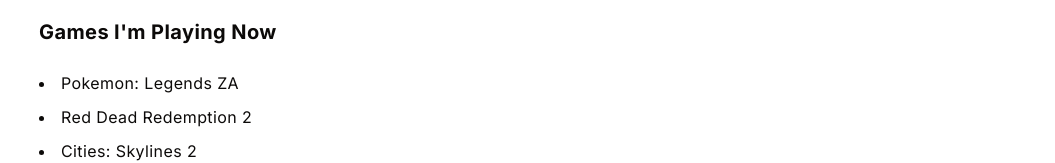
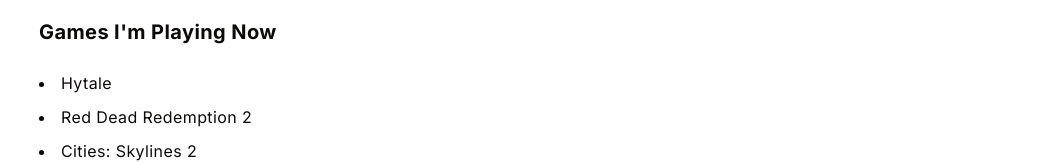
Before and after one commit to darkluminance/portfolio-redesign-v2, a Next.js app: page /games-played in a window 1280 px wide. Shown: the part 542-705 px from the top of the page, without its empty margins (225-1280 px from the left). Built offline with nearby package versions, Linux system fonts and the light colour scheme; a web font is replaced by a local one.

Commit message:
Update played games

```diff
--- a/data/games.ts
+++ b/data/games.ts
@@ -12,7 +12,7 @@
 ];
 
 export const currentlyPlaying = [
-  "Pokemon: Legends ZA",
+  "Hytale",
   "Red Dead Redemption 2",
   "Cities: Skylines 2",
   "Minecraft",
@@ -35,6 +35,7 @@
   "Spiderman 2",
   "Spider-Man: Miles Morales",
   "Hogwarts Legacy",
+  "Pokemon: Legends ZA",
   "Pokemon Scarlet and Violet",
   "Pokemon Sword and Shield",
   "Pokemon Omega Ruby and Alpha Sapphire",
```
